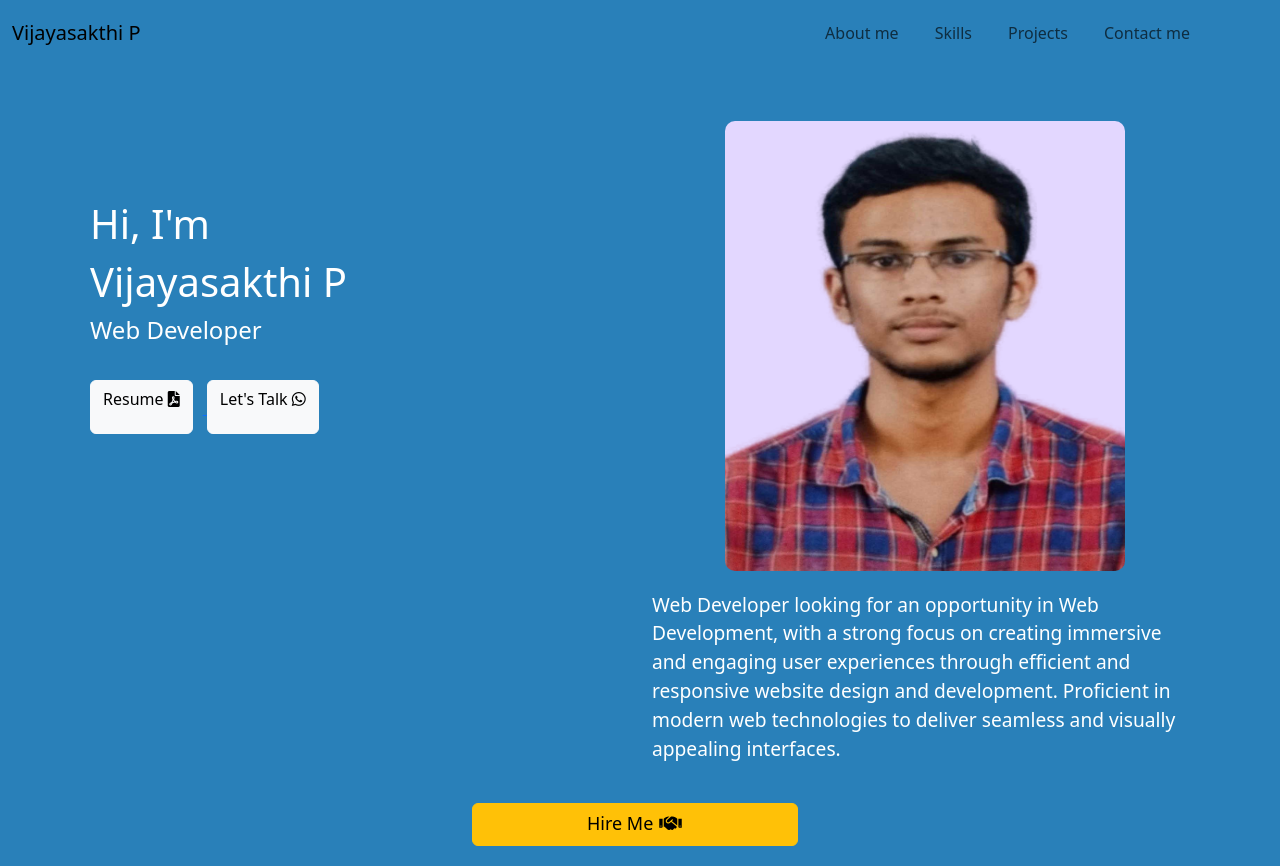
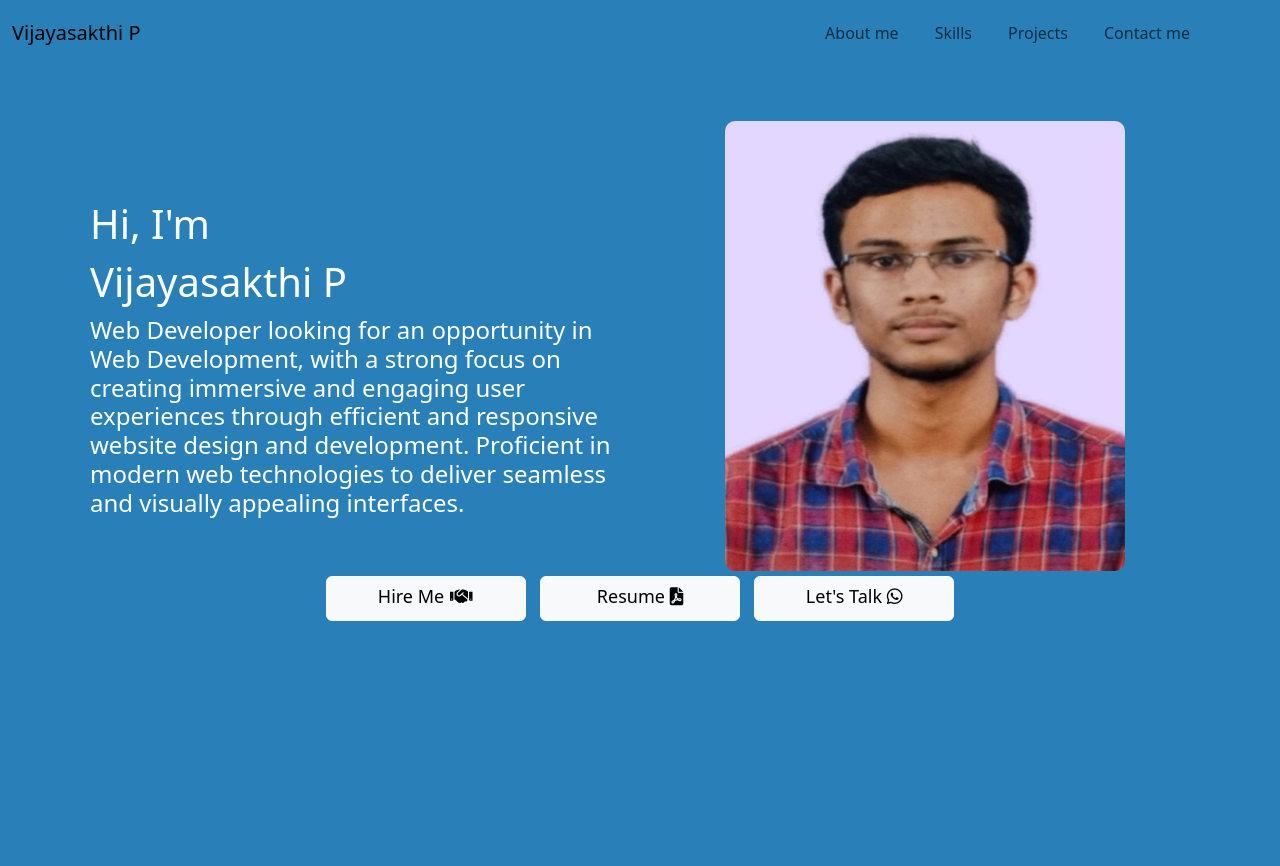
Before and after one commit to vijayasakthip/portfolio3, a plain HTML site: page index.html in a window 1280 px wide. After the commit the page ends 800 px from the top, so only its background shows below. Drawn offline with nearby package versions, Linux system fonts and the light colour scheme.

Commit message:
Update index.html

```diff
--- a/index.html
+++ b/index.html
@@ -16,10 +16,34 @@
             margin-right: 10px;
             margin-top: 15px;
         }
-        .hireme {
-            color: black;
-            text-decoration: none;
+        #hire:hover{
+            background-color: #ffc107;
         }
+        .resume:hover{
+            background-color: #ff0000;;
+        }
+        .talk:hover{
+            background-color: #25d366;
+        }
+      .hireme {
+         color: black;
+        text-decoration: none;
+        display: inline-block;
+        width: 100%; /* Makes link cover the entire button */
+        height: 100%;
+        text-align: center;
+        }
+
+        .same-width {
+        width: 200px; /* Set a fixed width for all buttons */
+        height: 45px;
+         margin: 5px;
+        }
+
+        button {
+        display: inline-block;
+        }
+
         .btn-warning {
             color: white;
             font-size: 1.2rem;
@@ -78,33 +102,36 @@
             <div class="col-lg-6 column1">
                 <h1>Hi, I'm</h1>
                 <h1>Vijayasakthi P</h1>
-                <h4>Web Developer</h4>
-                <a href="Vijayasakthi P.pdf">
-                <button class="btn btn-light resume">
-                    <p>Resume <i class="fa-solid fa-file-pdf"></i></p>
-                </button>
-                </a>
-                <a href="https://api.whatsapp.com/send?phone=9342546151" target="_self">
-                <button class="btn btn-light talk">
-                    <p>Let's Talk <i class="fa-brands fa-whatsapp" ></i></p>
-                </button>
-                </a>
+                <h4 style="text-align: left;">Web Developer looking for an opportunity in Web Development, with a strong focus on creating immersive and engaging user experiences through efficient and responsive website design and development. Proficient in modern web technologies to deliver seamless and visually appealing interfaces.</h4>
             </div>
             <div class="col-lg-6 column2">
                 <img src="vijayasakthi (1).png" alt="Your Image" class="mx-auto" style="width: 400px;height: 450px;">
-                <p>Web Developer looking for an opportunity in Web Development, with a strong focus on creating immersive and engaging user experiences through efficient and responsive website design and development. Proficient in modern web technologies to deliver seamless and visually appealing interfaces.</p>
+
             </div>
         </div>
 
         <div class="row">
             <div class="col-12 text-center">
-                <button class="btn btn-warning mt-4 ">
+                <button class="btn btn-light same-width" id="hire">
                     <a class="hireme" href="mailto:pvijayasakthi28@gmail.com">
                         Hire Me <i class="fa-solid fa-handshake" style="width: 25px;height: 25px;"></i>
                     </a>
                 </button>
+
+                <button class="btn btn-light resume same-width">
+                    <a href="Vijayasakthi P.pdf" class="hireme">
+                        Resume <i class="fa-solid fa-file-pdf"></i>
+                    </a>
+                </button>
+
+                <button class="btn btn-light talk same-width">
+                    <a href="https://api.whatsapp.com/send?phone=9342546151" target="_self" class="hireme">
+                        Let's Talk <i class="fa-brands fa-whatsapp"></i>
+                    </a>
+                </button>
             </div>
         </div>
+
     </div>
     <script src="https://cdn.jsdelivr.net/npm/bootstrap@5.3.3/dist/js/bootstrap.bundle.min.js" integrity="sha384-YvpcrYf0tY3lHB60NNkmXc5s9fDVZLESaAA55NDzOxhy9GkcIdslK1eN7N6jIeHz" crossorigin="anonymous"></script>
 </body>
```
